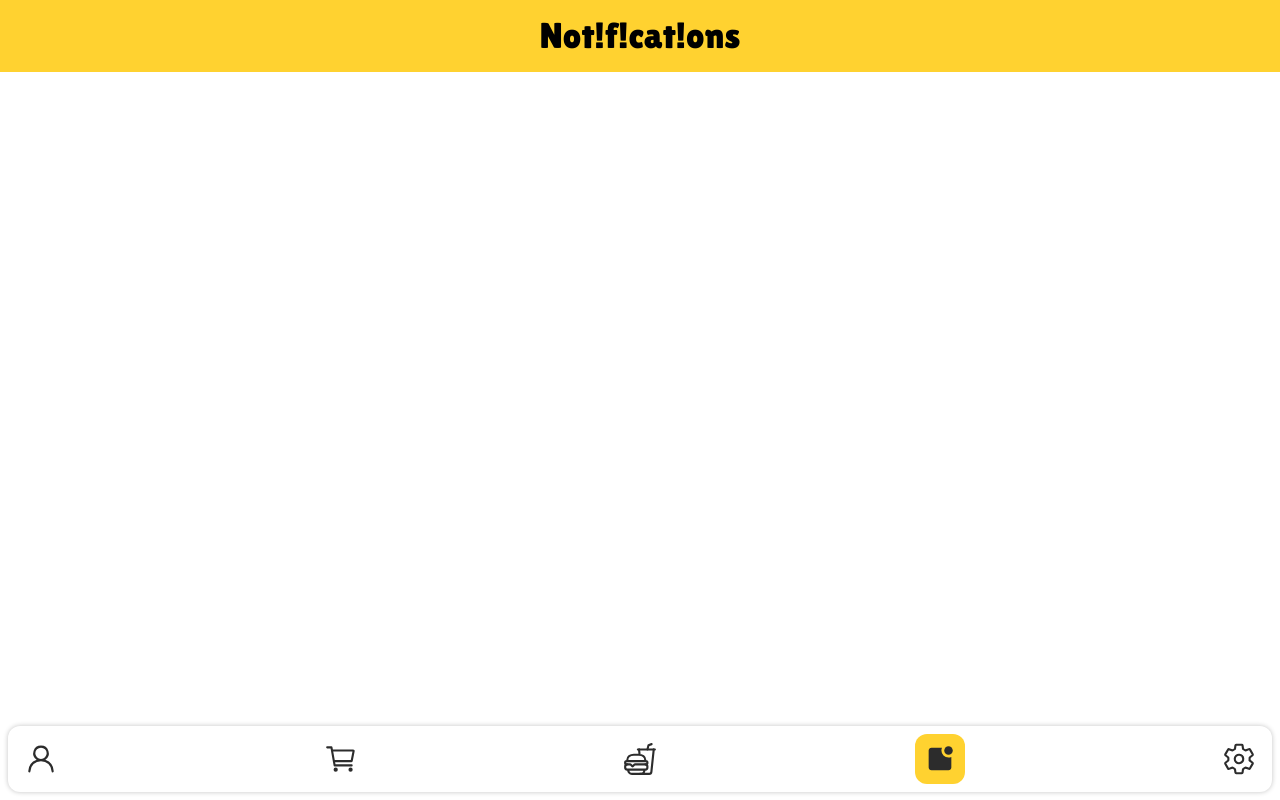
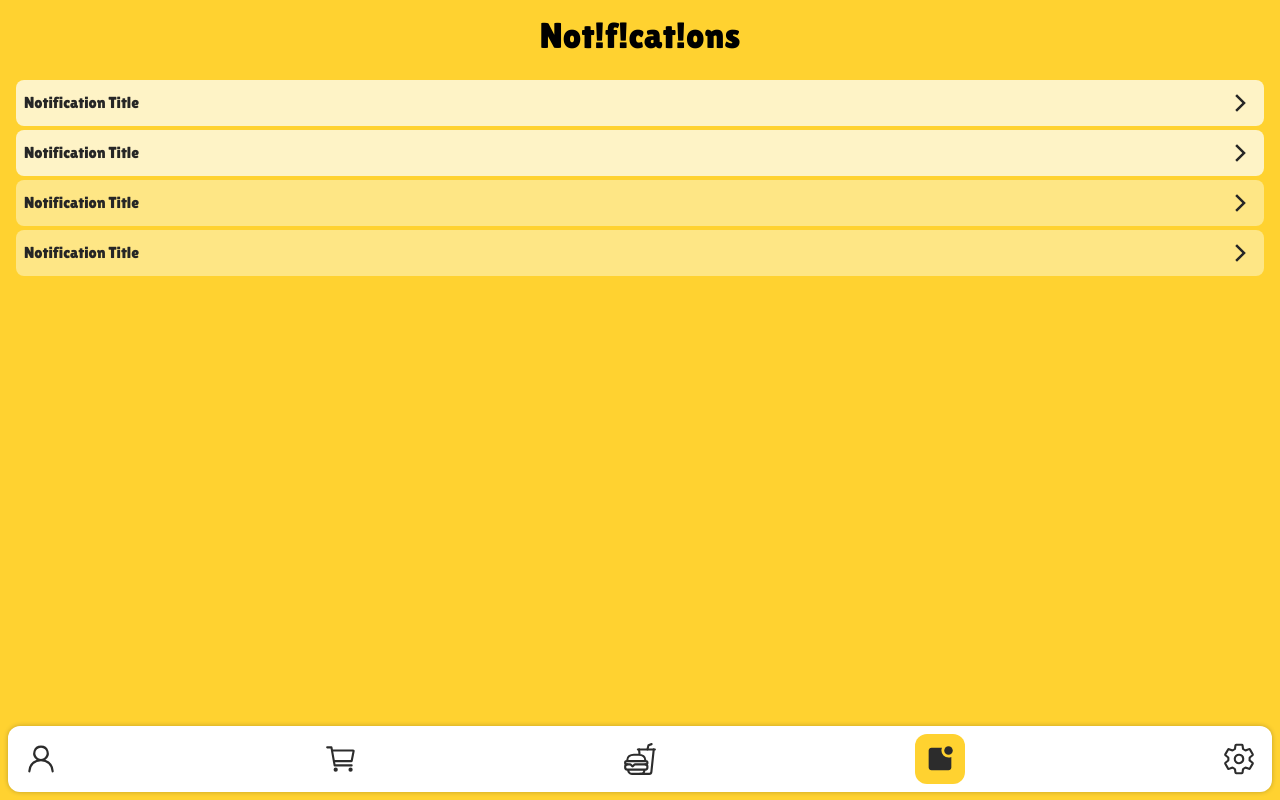
Before and after one commit to mahdibaderloo/fastfood, a React (Vite) app: page /notifications in a window 1280 px wide. Built offline with nearby package versions, Linux system fonts and the light colour scheme.

Commit message:
add NotificationItem

```diff
--- /dev/null
+++ b/src/features/notification/NotificationItem.jsx
@@ -0,0 +1,19 @@
+import { CgChevronRight } from "react-icons/cg";
+
+function NotificationItem({ color = "#fee685" }) {
+  return (
+    <li
+      style={{ backgroundColor: color }}
+      className="bg-amber-100 rounded-lg p-2 relative"
+    >
+      <div className="flex justify-between items-center">
+        <p className="text-neutral-800">Notification Title</p>
+        <p className="mr-1">
+          <CgChevronRight size={30} color="#262626" />
+        </p>
+      </div>
+    </li>
+  );
+}
+
+export default NotificationItem;
--- a/src/pages/Notifications.jsx
+++ b/src/pages/Notifications.jsx
@@ -1,9 +1,18 @@
 import HeaderNotification from "../features/notification/HeaderNotification";
+import NotificationItem from "../features/notification/NotificationItem";
 
 function Notifications() {
   return (
     <>
       <HeaderNotification />
+      <main className="overflow-y-scroll p-4 pt-20 h-screen">
+        <ul className="flex flex-col gap-1">
+          <NotificationItem color="#fef3c6" />
+          <NotificationItem color="#fef3c6" />
+          <NotificationItem />
+          <NotificationItem />
+        </ul>
+      </main>
     </>
   );
 }
```
